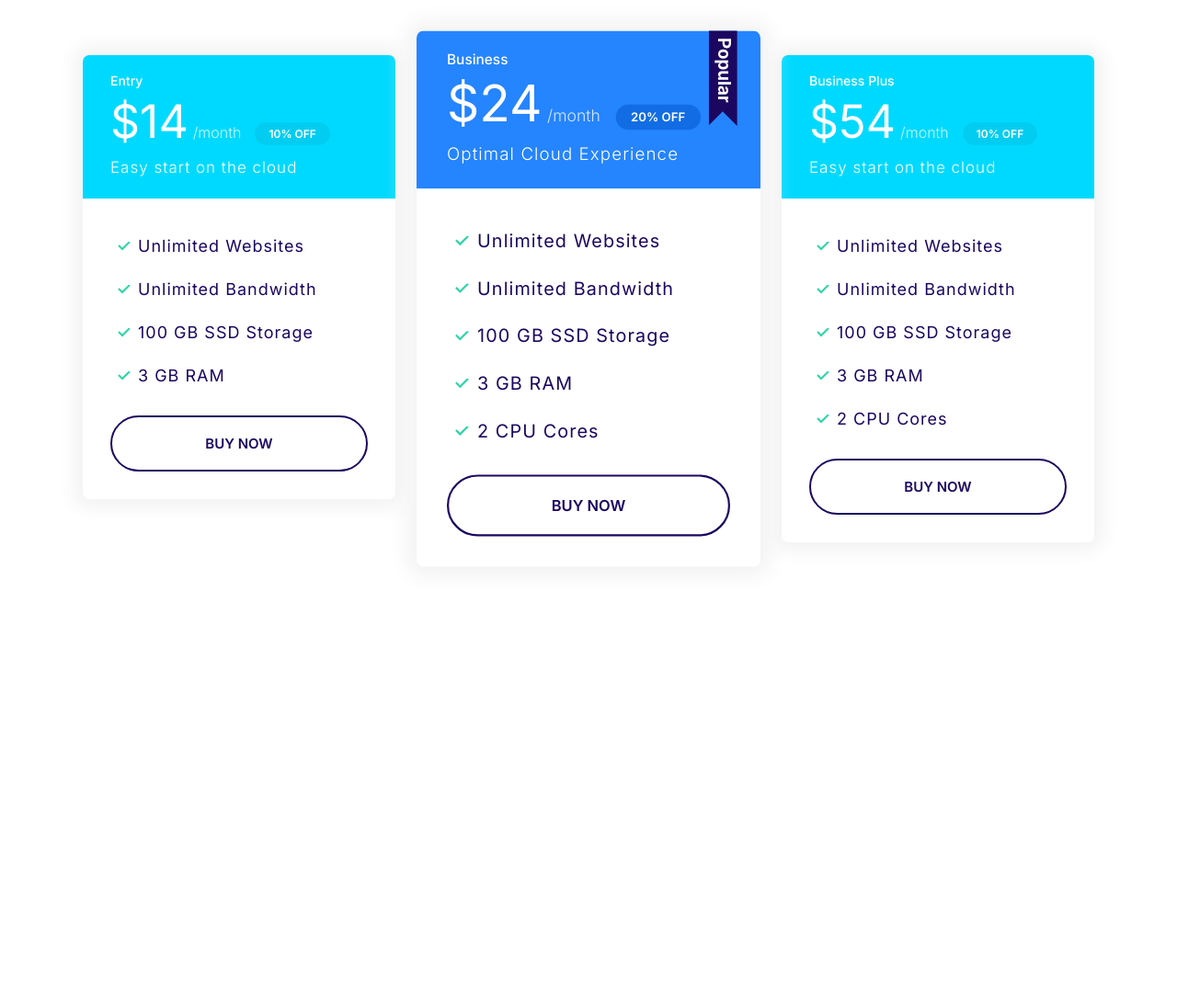
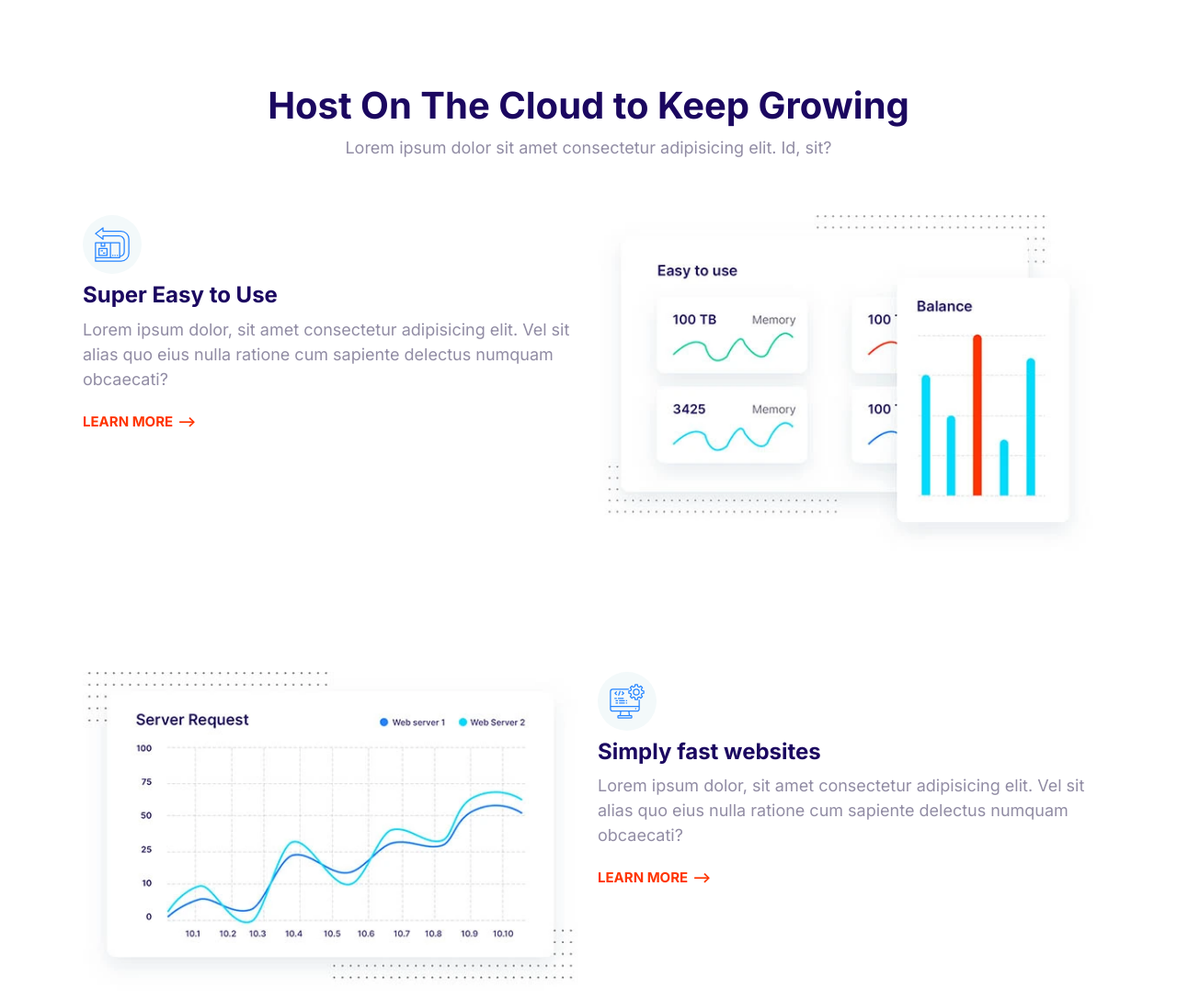
Before and after one commit to MoeinTbti/moshify, a plain HTML site: page index.html in a window 1280 px wide. Shown: the top 1088 px of the page at 92% size. Before the commit the page ends 800 px from the top, so only its background shows below. Drawn offline with Linux system fonts and the light colour scheme.

Commit message:
Build the feature block component.

```diff
--- a/css/styles.css
+++ b/css/styles.css
@@ -9,7 +9,9 @@
   --border-radius: 30px;
 }
 
-*, *::after, *::before {
+*,
+*::after,
+*::before {
   box-sizing: border-box;
 }
 
@@ -27,7 +29,9 @@
   color: var(--color-body);
 }
 
-h1, h2, h3 {
+h1,
+h2,
+h3 {
   color: var(--color-headings);
   margin-bottom: 1rem;
   line-height: 1.1;
@@ -82,7 +86,7 @@
 }
 
 .link-arrow::after {
-    content: '-->';
+  content: "-->";
   margin-left: 5px;
   transition: 0.15s;
 }
@@ -530,7 +534,8 @@
 }
 
 @media screen and (min-width: 768px) {
-    .testimonial .quote, .testimonial .quote__author {
+  .testimonial .quote,
+  .testimonial .quote__author {
     font-size: 2.4rem;
   }
 
@@ -782,3 +787,28 @@
   max-width: 500px;
   margin: 0 auto;
 }
+
+/* Features */
+
+.feature {
+  gap: 4rem 2rem;
+  margin: 12rem 0;
+}
+
+.feature:first-of-type {
+  margin-top: 6rem;
+}
+
+.feature__heading {
+  margin: 1rem 0;
+}
+
+.feature__image {
+  width: 100%;
+}
+
+@media screen and (min-width: 768px) {
+  .feature:nth-of-type(even) .feature__content {
+    order: 2;
+  }
+}
--- a/index.html
+++ b/index.html
@@ -14,71 +14,119 @@
     <link rel="stylesheet" href="css/styles.css" />
   </head>
   <body>
-    <section class="block container block-plans">
-      <div class="grid grid--1x3">
-        <div class="plan">
-          <div class="card card--secondary">
-            <header class="card__header">
-              <h3 class="plan__name">Entry</h3>
-              <span class="plan__price">$14</span>
-              <span class="plan__billing-cycle">/month</span>
-              <span class="badge badge--secondary badge--small">10% OFF</span>
-              <span class="plan__description">Easy start on the cloud</span>
-            </header>
-            <div class="card__body">
-              <ul class="list list--tick">
-                <li class="list__item">Unlimited Websites</li>
-                <li class="list__item">Unlimited Bandwidth</li>
-                <li class="list__item">100 GB SSD Storage</li>
-                <li class="list__item">3 GB RAM</li>
-              </ul>
-              <button class="btn btn--outline btn--block">Buy Now</button>
-            </div>
-          </div>
+    <section class="block container">
+      <header class="block__header">
+        <h2>Host On The Cloud to Keep Growing</h2>
+        <p>Lorem ipsum dolor sit amet consectetur adipisicing elit. Id, sit?</p>
+      </header>
+      <article class="grid grid--1x2 feature">
+        <div class="feature__content">
+          <span class="icon-container">
+            <svg class="icon icon--primary">
+              <use xlink:href="images/sprite.svg#easy"></use>
+            </svg>
+          </span>
+          <h3 class="feature__heading">Super Easy to Use</h3>
+          <p>
+            Lorem ipsum dolor, sit amet consectetur adipisicing elit. Vel sit
+            alias quo eius nulla ratione cum sapiente delectus numquam
+            obcaecati?
+          </p>
+          <a href="#" class="link-arrow">Learn More</a>
         </div>
-        <div class="plan plan--popular">
-          <div class="card card--primary">
-            <header class="card__header">
-              <h3 class="plan__name">Business</h3>
-              <span class="plan__price">$24</span>
-              <span class="plan__billing-cycle">/month</span>
-              <span class="badge badge--primary badge--small">20% OFF</span>
-              <span class="plan__description">Optimal Cloud Experience</span>
-            </header>
-            <div class="card__body">
-              <ul class="list list--tick">
-                <li class="list__item">Unlimited Websites</li>
-                <li class="list__item">Unlimited Bandwidth</li>
-                <li class="list__item">100 GB SSD Storage</li>
-                <li class="list__item">3 GB RAM</li>
-                <li class="list__item">2 CPU Cores</li>
-              </ul>
-              <button class="btn btn--outline btn--block">Buy Now</button>
-            </div>
-          </div>
+        <picture>
+          <source
+            type="image/webp"
+            srcset="images/easy.webp 1x, images/easy@2x.webp 2x"
+          />
+          <source
+            type="image/jpg"
+            srcset="images/easy.jpg 1x, images/easy@2x.jpg 2x"
+          />
+          <img class="feature__image" src="images/easy@2x.jpg" alt="" />
+        </picture>
+      </article>
+      <article class="grid grid--1x2 feature">
+        <div class="feature__content">
+          <span class="icon-container">
+            <svg class="icon icon--primary">
+              <use xlink:href="images/sprite.svg#computer"></use>
+            </svg>
+          </span>
+          <h3 class="feature__heading">Simply fast websites</h3>
+          <p>
+            Lorem ipsum dolor, sit amet consectetur adipisicing elit. Vel sit
+            alias quo eius nulla ratione cum sapiente delectus numquam
+            obcaecati?
+          </p>
+          <a href="#" class="link-arrow">Learn More</a>
         </div>
-        <div class="plan">
-          <div class="card card--secondary">
-            <header class="card__header">
-              <h3 class="plan__name">Business Plus</h3>
-              <span class="plan__price">$54</span>
-              <span class="plan__billing-cycle">/month</span>
-              <span class="badge badge--secondary badge--small">10% OFF</span>
-              <span class="plan__description">Easy start on the cloud</span>
-            </header>
-            <div class="card__body">
-              <ul class="list list--tick">
-                <li class="list__item">Unlimited Websites</li>
-                <li class="list__item">Unlimited Bandwidth</li>
-                <li class="list__item">100 GB SSD Storage</li>
-                <li class="list__item">3 GB RAM</li>
-                <li class="list__item">2 CPU Cores</li>
-              </ul>
-              <button class="btn btn--outline btn--block">Buy Now</button>
-            </div>
-          </div>
+        <picture>
+          <source
+            type="image/webp"
+            srcset="images/fast.webp 1x, images/fast@2x.webp 2x"
+          />
+          <source
+            type="image/jpg"
+            srcset="images/fast.jpg 1x, images/fast@2x.jpg 2x"
+          />
+          <img class="feature__image" src="images/fast@2x.jpg" alt="" />
+        </picture>
+      </article>
+      <article class="grid grid--1x2 feature">
+        <div class="feature__content">
+          <span class="icon-container">
+            <svg class="icon icon--primary">
+              <use xlink:href="images/sprite.svg#settings"></use>
+            </svg>
+          </span>
+          <h3 class="feature__heading">WordPress made easy</h3>
+          <p>
+            Lorem ipsum dolor, sit amet consectetur adipisicing elit. Vel sit
+            alias quo eius nulla ratione cum sapiente delectus numquam
+            obcaecati?
+          </p>
+          <a href="#" class="link-arrow">Learn More</a>
         </div>
-      </div>
+        <picture>
+          <source
+            type="image/webp"
+            srcset="images/wordpress.webp 1x, images/wordpress@2x.webp 2x"
+          />
+          <source
+            type="image/jpg"
+            srcset="images/wordpress.jpg 1x, images/wordpress@2x.jpg 2x"
+          />
+          <img class="feature__image" src="images/wordpress@2x.jpg" alt="" />
+        </picture>
+      </article>
+      <article class="grid grid--1x2 feature">
+        <div class="feature__content">
+          <span class="icon-container">
+            <svg class="icon icon--primary">
+              <use xlink:href="images/sprite.svg#clock"></use>
+            </svg>
+          </span>
+          <h3 class="feature__heading">24/7 Expert Support</h3>
+          <p>
+            Lorem ipsum dolor, sit amet consectetur adipisicing elit. Vel sit
+            alias quo eius nulla ratione cum sapiente delectus numquam
+            obcaecati?
+          </p>
+          <a href="#" class="link-arrow">Learn More</a>
+        </div>
+        <picture>
+          <source
+            type="image/webp"
+            srcset="images/support.webp 1x, images/support@2x.webp 2x"
+          />
+          <source
+            type="image/jpg"
+            srcset="images/support.jpg 1x, images/support@2x.jpg 2x"
+          />
+          <img class="feature__image" src="images/support@2x.jpg" alt="" />
+        </picture>
+      </article>
     </section>
     <script src="js/main.js"></script>
   </body>
```
Also changed, not shown: components/features block.html (added, +110 -0 lines), images/easy.jpg (added), images/easy.webp (added), images/easy@2x.jpg (added), images/easy@2x.webp (added), images/fast.jpg (added), images/fast.webp (added), images/fast@2x.jpg (added), images/fast@2x.webp (added), images/support.jpg (added), images/support.webp (added), images/support@2x.jpg (added), images/support@2x.webp (added), images/wordpress.jpg (added), 3 more files. Lines whose indentation alone changed are shown as unchanged.
